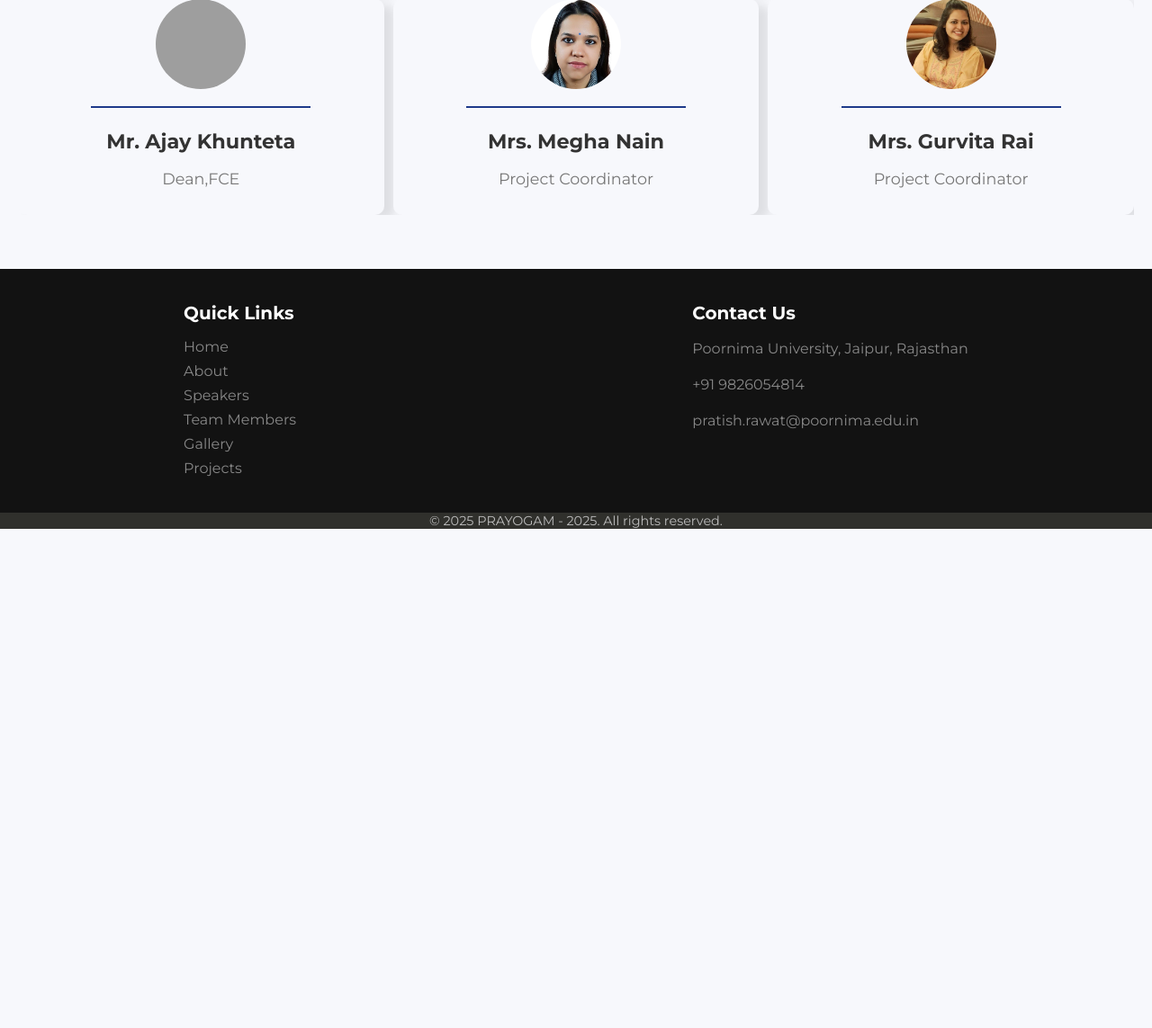
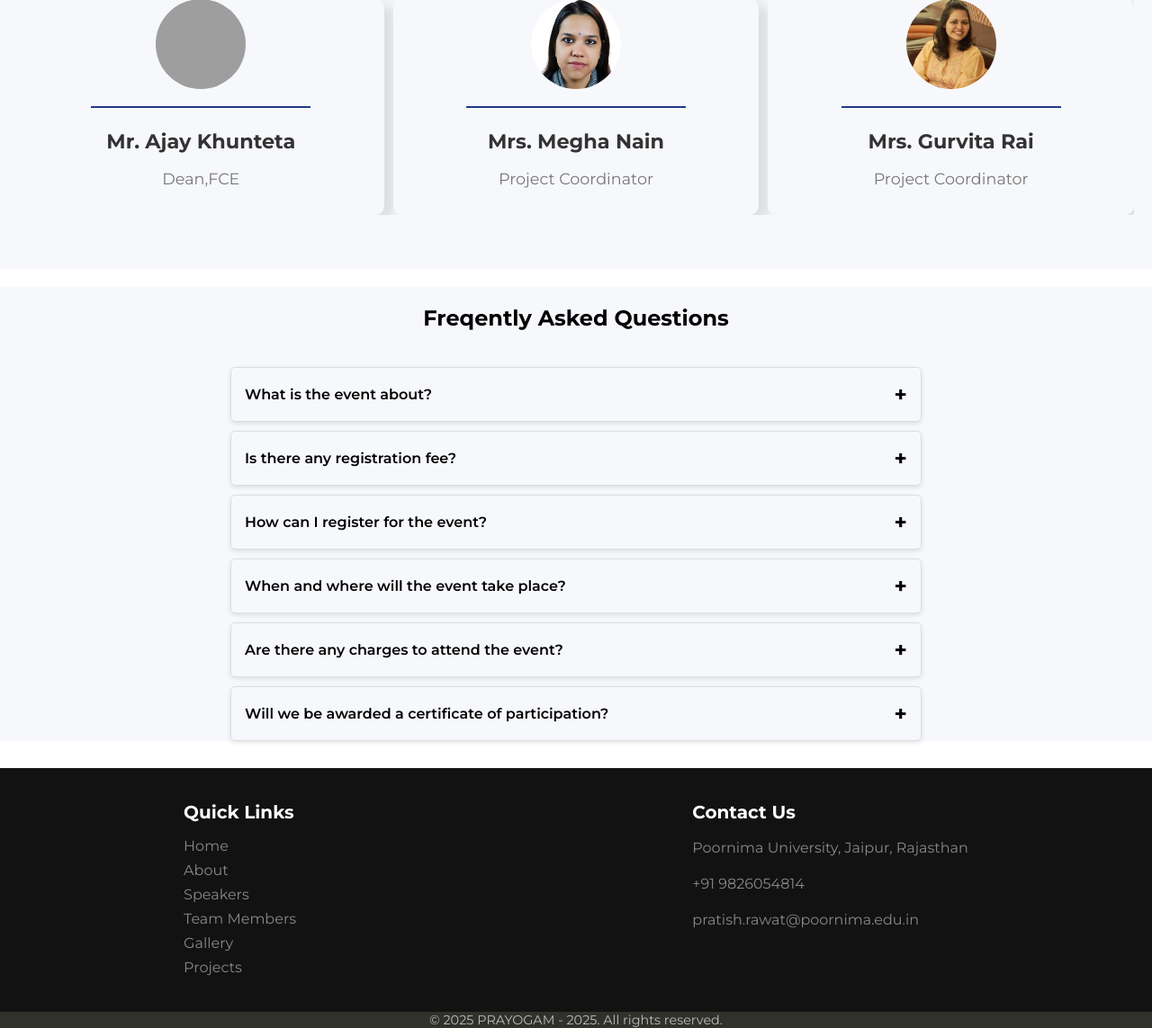
Before and after one commit to Ayush17514/prayogam2025, a PHP site: page / in a window 1280 px wide. Shown: the part 3556-4699 px from the top of the page at 90% size. Before the commit the page ends 4144 px from the top, so only its background shows below. Run offline with PHP 8.4, Linux system fonts and the light colour scheme; grey boxes are pictures that could not be loaded.

Commit message:
visitor/participant registering for prayogam

```diff
--- a/index.html
+++ b/index.html
@@ -83,29 +83,79 @@
                 </div>
             </div>
 
-<!----------------------------------------------------------------------------------------------------><button class="register-btn" onclick="openModal()">Register Now</button>
-</div></section>
+<!---------------------------------------------------------------------------------------------------->
+<!-- Register Now Button -->
+    <button class="register-btn" onclick="openModal()">Register Now</button>
+
     <!-- Modal -->
     <div id="registrationModal" class="modal">
         <div class="modal-content">
             <span class="close-btn" onclick="closeModal()">&times;</span>
-            <form action="register.php" method="POST">
+            <p>Select your registration type</p>
+
+            <!-- Registration Options -->
+            <div class="options">
+                <button type="button" onclick="showVisitorForm()">Visitor</button>
+                <button type="button" onclick="showParticipantForm()">Participant</button>
+            </div>
+
+            <!-- Visitor Form -->
+            <form id="visitorForm" class="hidden" action="register.php" method="POST">
+                <input type="hidden" name="user_type" value="visitor">
+
                 <label for="name">Full Name</label>
-                <input type="text" id="name" name="name" placeholder="Enter your full name" required>
+                <input type="text" name="name" placeholder="Enter your full name" required>
 
                 <label for="branch">Branch</label>
-                <input type="text" id="branch" name="branch" placeholder="Enter your branch" required>
+                <input type="text" name="branch" placeholder="Enter your branch (BCA, BTech, MCA, MTech)" required>
 
                 <label for="registration_id">Registration Number</label>
-                <input type="text" id="registration_id" name="registration_id" placeholder="Enter your registration number" required>
+                <input type="text" name="registration_id" placeholder="Enter your registration number" required>
 
-                <label for="email">Email id</label>
-                <input type="text" id="email" name="email" placeholder="Enter your poornima email" required>
-                <button type="submit">Register</button>
+                <label for="email">Email ID</label>
+                <input type="email" name="email" placeholder="Enter your Poornima email" required>
+
+                <button type="submit">Register as Visitor</button>
+            </form>
+
+            <!-- Participant Form -->
+            <form id="participantForm" class="hidden" action="register.php" method="POST">
+                <input type="hidden" name="user_type" value="participant">
+
+                <label for="name">Full Name</label>
+                <input type="text" name="name" placeholder="Enter your full name" required>
+
+                <label for="branch">Branch</label>
+                <input type="text" name="branch" placeholder="Enter your branch (BCA, BTech, MCA, MTech)" required>
+
+                <label for="registration_id">Registration Number</label>
+                <input type="text" name="registration_id" placeholder="Enter your registration number" required>
+
+                <label for="participant_course">Specialization</label>
+                <input type="text" name="participant_course" placeholder="Enter your specialization/course" required>
+
+                <label for="project_name">Project Name</label>
+                <input type="text" name="project_name" placeholder="Enter your project name" required>
+
+                <label for="project_type">Project Type</label>
+                <input type="text" name="project_type" placeholder="(Software / Hardware)" required>
+
+                <label for="project_url">Project URL</label>
+                <input type="url" name="project_url" placeholder="Enter the project URL" required>
+
+                <label for="project_domain">Project Domain</label>
+                <input type="text" name="project_domain" placeholder="Enter the project domain" required>
+
+                <label for="email">Email ID</label>
+                <input type="email" name="email" placeholder="Enter your Poornima email" required>
+
+                <button type="submit">Register as Participant</button>
             </form>
         </div>
     </div>
 
+</div>
+</section>
 <!---------------------------------------------------------------------------------------------------->
 <!--about the fest-->
 <section class="about-section" id="about">
@@ -274,7 +324,7 @@
         </div>
 
         <div class="team-card">
-            <img src="Ajay sir.JPG" alt="Member Image">
+            <img src="Ajay sir.jpg" alt="Member Image">
             <hr class="separator-line">
             <h3>Mr. Ajay Khunteta</h3>
             <p>Dean,FCE</p>
@@ -292,6 +342,75 @@
             <hr class="separator-line">
             <h3>Mrs. Gurvita Rai</h3>
             <p>Project Coordinator</p>
+        </div>
+
+    </div>
+</section>
+
+<!---------------------------------------------------------------------------------------------------->
+
+<section id="faq" class="faq-section" style="background-color: #f7f8fc;">
+
+    <div class="faq-container">
+        <h2> Freqently Asked Questions</h2>
+        <div class="faq">
+            <div class="faq-question">
+                What is the event about?
+                <span class="icon">+</span>
+            </div>
+            <div class="faq-answer">
+                The event is a tech fest featuring workshops, hackathons, and guest speaker sessions.
+            </div>
+        </div>
+
+         <div class="faq">
+            <div class="faq-question">
+                Is there any registration fee?
+                <span class="icon">+</span>
+            </div>
+            <div class="faq-answer">
+                No, no nominal fee is required, but you should be the student of Poornima University to participate in.
+            </div>
+        </div>
+
+        <div class="faq">
+            <div class="faq-question">
+                How can I register for the event?
+                <span class="icon">+</span>
+            </div>
+            <div class="faq-answer">
+                You can register through our official event website under the "Home" page itself.
+            </div>
+        </div>
+
+        <div class="faq">
+            <div class="faq-question">
+                When and where will the event take place?
+                <span class="icon">+</span>
+            </div>
+            <div class="faq-answer">
+                The event will take place in 26 Feburary 2025 at Poornima University,jaipur.
+            </div>
+        </div>
+
+        <div class="faq">
+            <div class="faq-question">
+                Are there any charges to attend the event?
+                <span class="icon">+</span>
+            </div>
+            <div class="faq-answer">
+                No,Poornima University don't charge to attend the event .However you must have PU I-Card.
+            </div>
+        </div>
+
+        <div class="faq">
+            <div class="faq-question">
+                Will we be awarded a certificate of participation?
+                <span class="icon">+</span>
+            </div>
+            <div class="faq-answer">
+                Yes, all participants will receive a certificate of participation at the end of the event. The certificate will be issued digitally.
+            </div>
         </div>
 
     </div>
@@ -332,6 +451,6 @@
     </footer>
 </div>
 </section>
-        <script async src="script.js"></script>
+        <script src="script.js"></script>
     </body>
     </html>
--- a/styles.css
+++ b/styles.css
@@ -794,6 +846,76 @@ button:hover {
 
 
 
+.faq-container {
+    max-width: 60%;
+    margin: 20px auto;
+    margin-bottom: 30px;
+}
+.faq-container h2{
+    padding:20px;
+    text-align: center;
+}
+.faq {
+    border: 1px solid #ddd;
+    border-radius: 5px;
+    margin-bottom: 10px;
+    padding: 15px;
+    box-shadow: 0 2px 5px rgba(0, 0, 0, 0.1);
+}
+
+.faq-question {
+    display: flex;
+    justify-content: space-between;
+    align-items: center;
+    cursor: pointer;
+    font-weight: 600;
+    position: relative;
+}
+
+
+.faq-answer {
+    display: none;
+    margin-top: 10px;
+    color: #777;
+}
+.icon {
+    font-size: 24px;
+    font-weight: bold;
+    transition: transform 0.3s ease;
+}
+
+.faq.open .faq-answer {
+    display: block;
+}
+
+.faq.open .icon {
+    transform: rotate(45deg);
+}
+
+
+/* Media query for mobile screens */
+@media (max-width: 768px) {
+  .faq-container {
+    padding: 0 5px;
+    max-width: 100%;
+  }
+
+  .faq-question {
+    font-size: 1rem;
+    padding: 0.6rem;
+  }
+
+  .faq-answer {
+    font-size: 0.9rem;
+    padding: 0.4rem 0.6rem;
+  }
+
+  .faq-question i {
+    font-size: 1.2rem;
+  }
+}
+
+
 /* Footer Container */
 .footer {
     width: 100%;
```
Also changed, not shown: other parts of styles.css (+99 -47 lines), register.php (+26 -15 lines), register.sql (+6 -1 lines), script.js (+33 -5 lines), README.md, Untitled design _1_.webp (added). Lines whose indentation alone changed are shown as unchanged.
